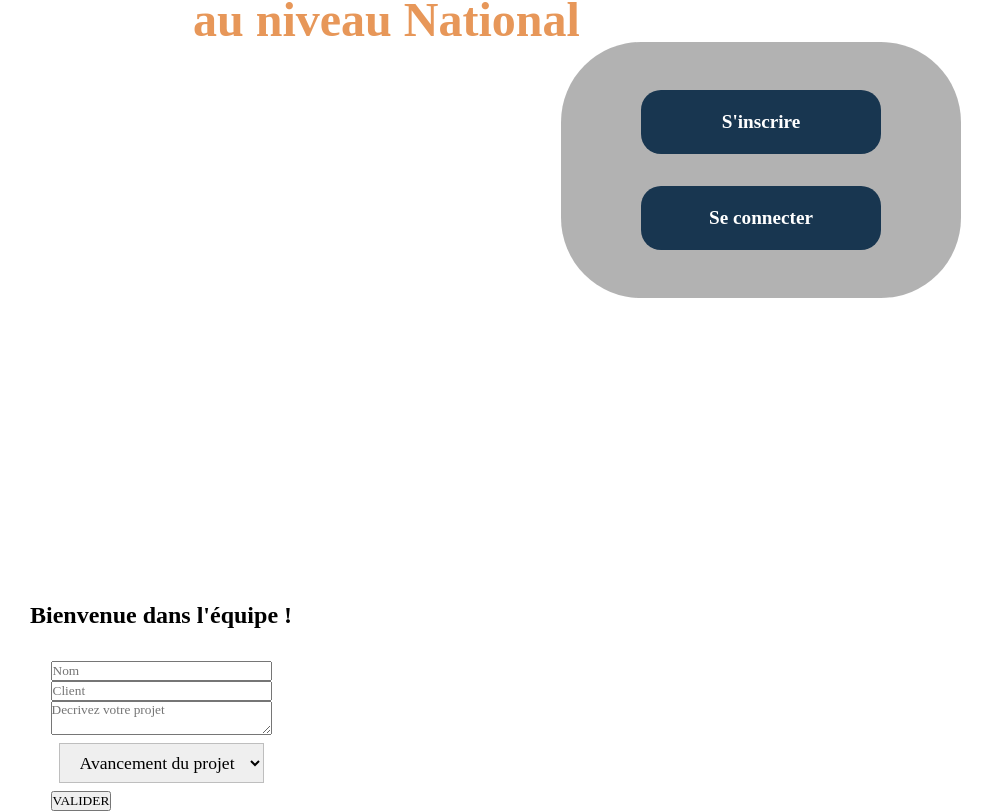
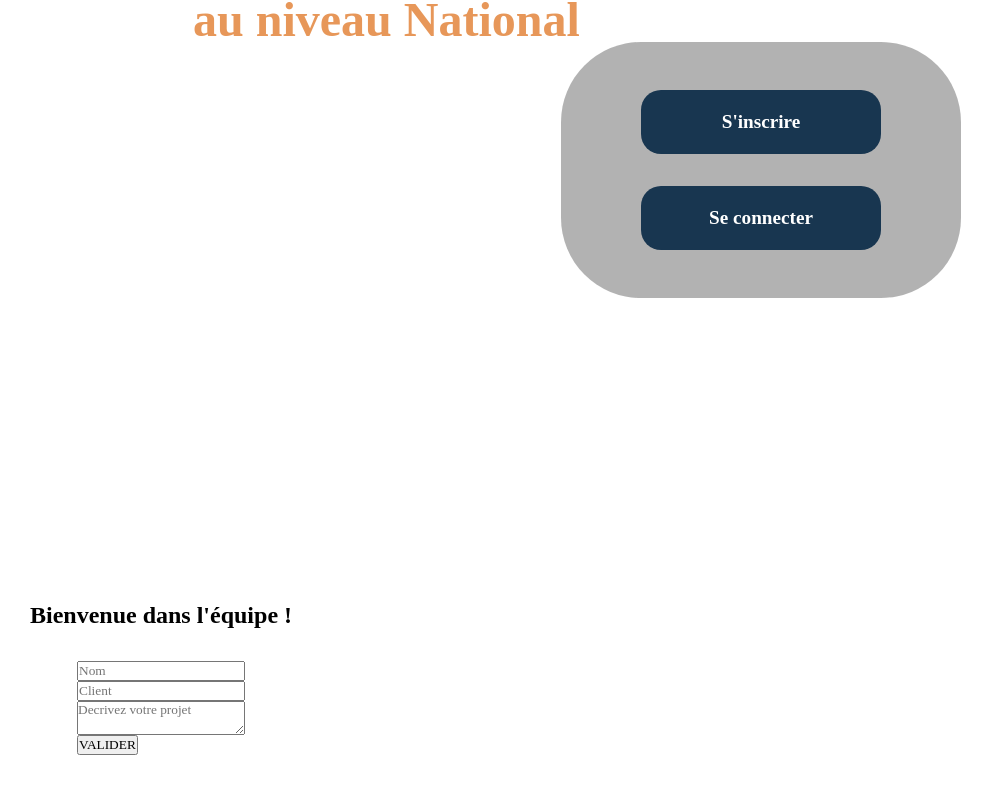
Before and after one commit to a-flh/hackathon_2, a React (Vite) app in the folder frontend/: page / in a window 1280 px wide. Shown: the part 198-1009 px from the top of the page, without its empty margins (127-1119 px from the left). After the commit the page ends 953 px from the top, so only its background shows below. Built offline with nearby package versions, Linux system fonts and the light colour scheme.

Commit message:
push to resolve problems routes projects

```diff
--- a/frontend/src/assets/CreateProject.css
+++ b/frontend/src/assets/CreateProject.css
@@ -1,4 +1,4 @@
 form {
-    display: flex;
-    flex-direction: column;
+  display: flex;
+  flex-direction: column;
 }
--- /dev/null
+++ b/frontend/src/pages/AllProjectsPage.jsx
@@ -0,0 +1,3 @@
+export default function AllProjectsPage() {
+  return <div />;
+}
--- a/frontend/src/pages/CreateProject.jsx
+++ b/frontend/src/pages/CreateProject.jsx
@@ -4,19 +4,17 @@ import "../assets/common.css";
 import "../assets/CreateProject.css";
 
 export default function CreateProject() {
-  const [nameproject, setNameproject] = useState("");
+  const [name, setName] = useState("");
   const [customer, setCustomer] = useState("");
   const [description, setDescription] = useState("");
-  const [stateproject, setStateproject] = useState("");
 
   const handleRegisterProject = (e) => {
     e.preventDefault();
     axios
-      .post(`${import.meta.env.VITE_BACKEND_URL}/auth/members/projects`, {
-        nameproject,
+      .post(`${import.meta.env.VITE_BACKEND_URL}/add/projects`, {
+        name,
         customer,
         description,
-        stateproject,
       })
       .then((res) => console.warn(res))
       .catch((err) => console.error(err));
@@ -32,9 +30,9 @@ export default function CreateProject() {
         <input
           type="text"
           placeholder="Nom"
-          value={nameproject}
+          value={name}
           required
-          onChange={(e) => setNameproject(e.target.value)}
+          onChange={(e) => setName(e.target.value)}
         />
         <input
           type="text"
@@ -51,18 +49,6 @@ export default function CreateProject() {
           required
           onChange={(e) => setDescription(e.target.value)}
         />
-        <select
-          name="state"
-          id="state-select"
-          onChange={(e) => setStateproject(e.target.value)}
-        >
-          <option value="" required="">
-            Avancement du projet
-          </option>
-          <option value="conception">En phase de conception</option>
-          <option value="Pret">Prêt</option>
-          <option value="production">En production</option>
-        </select>
         <div className="prject-button-container">
           <button type="submit">VALIDER</button>
         </div>
```
Also changed, not shown: 1 other file (tests, documents, lock files or other folders).
